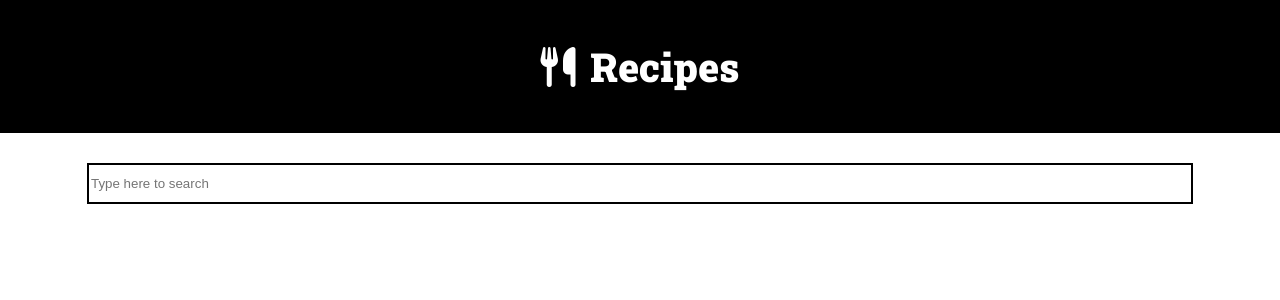
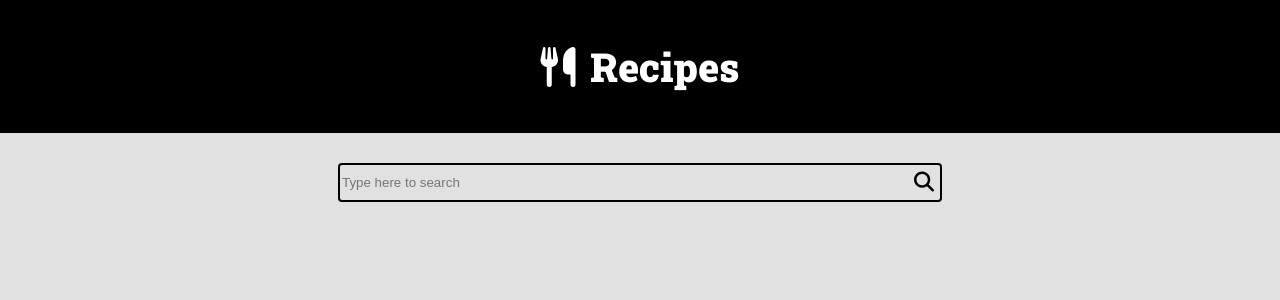
Before and after one commit to piai46/django-101, a Django app: page / in a window 1280 px wide. Shown: the top 300 px of the page. Run offline with Django 4.2, Linux system fonts and the light colour scheme; some libraries are stand-ins or nearby versions.

Commit message:
search input style

```diff
--- a/recipes/templates/recipes/home.html
+++ b/recipes/templates/recipes/home.html
@@ -23,6 +23,7 @@
         body {
             font-family: 'sans-serif';
             margin: 0;
+            background-color: rgb(226, 225, 225);
         }
 
         h1,
@@ -60,9 +61,45 @@
         }
 
         .search-input {
+            width: 100%;
+            height: 35px;
+            padding-right: 25px;
+        }
+
+        .search-button {
+            font-size: 20px;
+            top: 5px;
+            right: 0;
+            position: absolute;
+            cursor: pointer;
+        }
+
+        .search-button,
+        .search-input {
+            background: none;
+            border: none;
+            outline: none;
+            transition: all 300ms ease-in-out;
+        }
+
+        .search-form {
             border: 2px solid black;
+            height: 35px;
+            max-width: 600px;
             width: 90%;
-            height: 35px;
+            margin: 0 auto;
+            border-radius: 4px;
+            position: relative;
+            transition: all 300ms ease-in-out;
+        }
+
+        .search-form:focus-within {
+            border-color: deepskyblue;
+            background-color: white;
+        }
+
+        .search-form:focus-within .search-button {
+            color: deepskyblue;
         }
 
         .logo-icon {
@@ -83,7 +120,10 @@
         </div>
     </header>
     <div class="search-container">
-        <input type="text" class="search-input" placeholder="Type here to search">
+        <form action="" class="search-form">
+            <input type="search" class="search-input" placeholder="Type here to search">
+            <button typye="submit" class="search-button"><i class="fas fa-search"></i></button>
+        </form>
     </div>
 </body>
 
```
